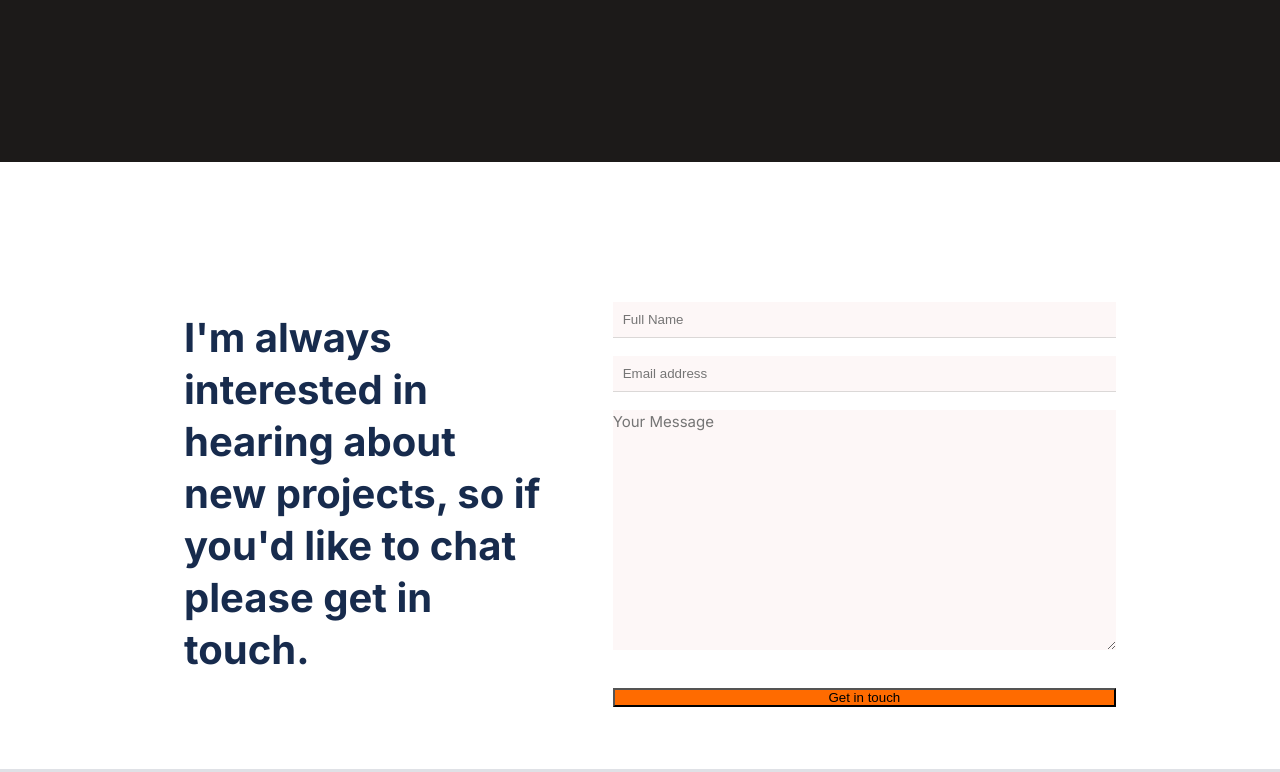
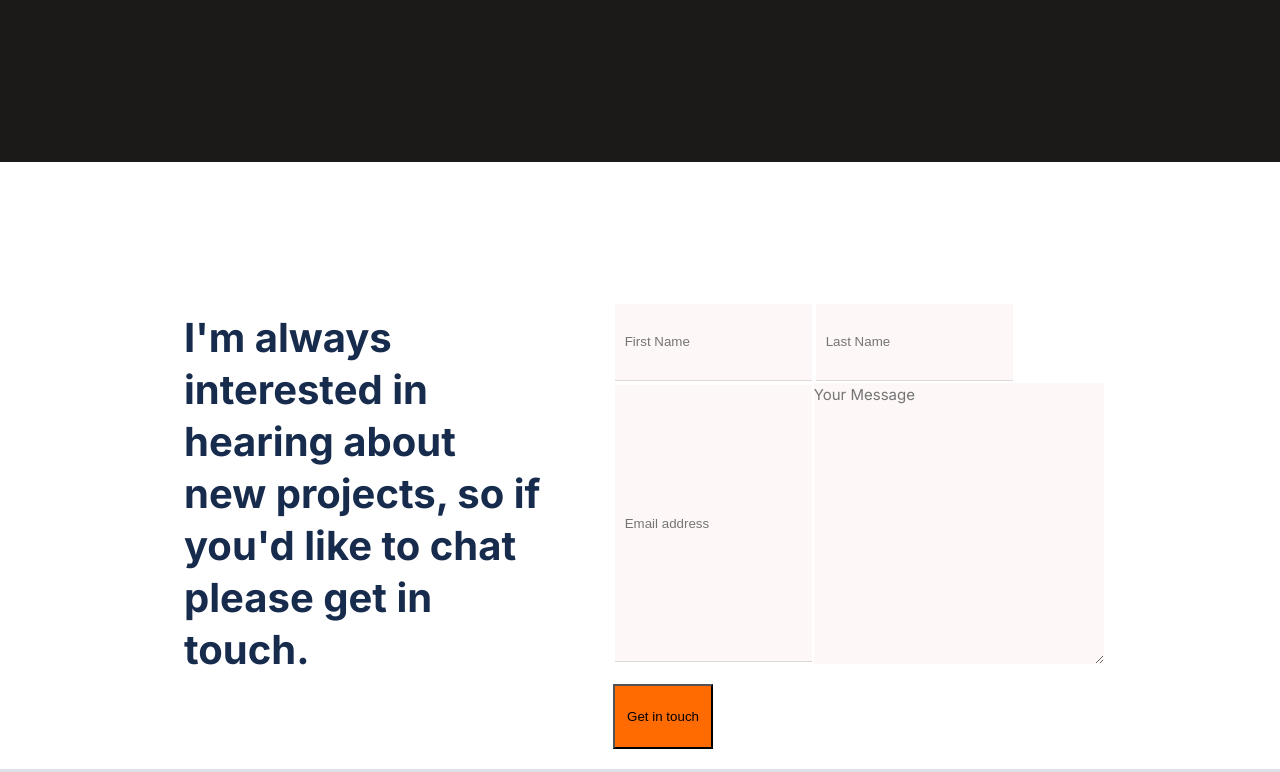
Before and after one commit to Maclenn77/cr-contact-form, a plain HTML site: page index.html in a window 1280 px wide. Shown: the part 6545-7317 px from the top of the page. Drawn offline with Linux system fonts and the light colour scheme.

Commit message:
Changes required

```diff
--- a/index.html
+++ b/index.html
@@ -299,15 +299,24 @@
         <form action="https://formspree.io/f/xwkajypj" id="form" method="post">
           <input
             name="Name"
-            id="Name"
+            id="FirstName"
             type="text"
-            placeholder="Full Name"
+            placeholder="First Name"
             maxlength="30"
-          /><br />
+            required
+          />
+          <input
+            name="Last Name"
+            id="LastName"
+            type="text"
+            placeholder="Last Name"
+            maxlength="30"
+            required
+          />
           <input
             name="Email"
             id="email"
-            type="text"
+            type="email"
             required
             placeholder="Email address"
           /><br />
@@ -318,6 +327,7 @@
             rows="10"
             maxlength="500"
             placeholder="Your Message"
+            required
           ></textarea
           ><br />
           <button type="submit" class="submitButton">Get in touch</button>
--- a/main.css
+++ b/main.css
@@ -353,16 +353,24 @@ form {
   margin-left: 24px;
   margin-right: 24px;
   display: flex;
-  flex-direction: column;
+  flex-direction: row;
+  flex-wrap: wrap;
 }
 
 form input {
   padding: 10px;
+  margin: 2px;
   border: none;
   outline: none;
   background: #fdf7f7;
   border-bottom: 1px solid #dbd8d7;
   color: #979493;
+}
+
+#FirstName,
+#LastName {
+  display: block;
+  max-width: 40%;
 }
 
 textarea {
@@ -445,6 +453,8 @@ textarea {
   }
 
   .submitButton {
+    width: 20%;
+    padding: 2px;
     margin: 20px 0 !important;
   }
 }
```
